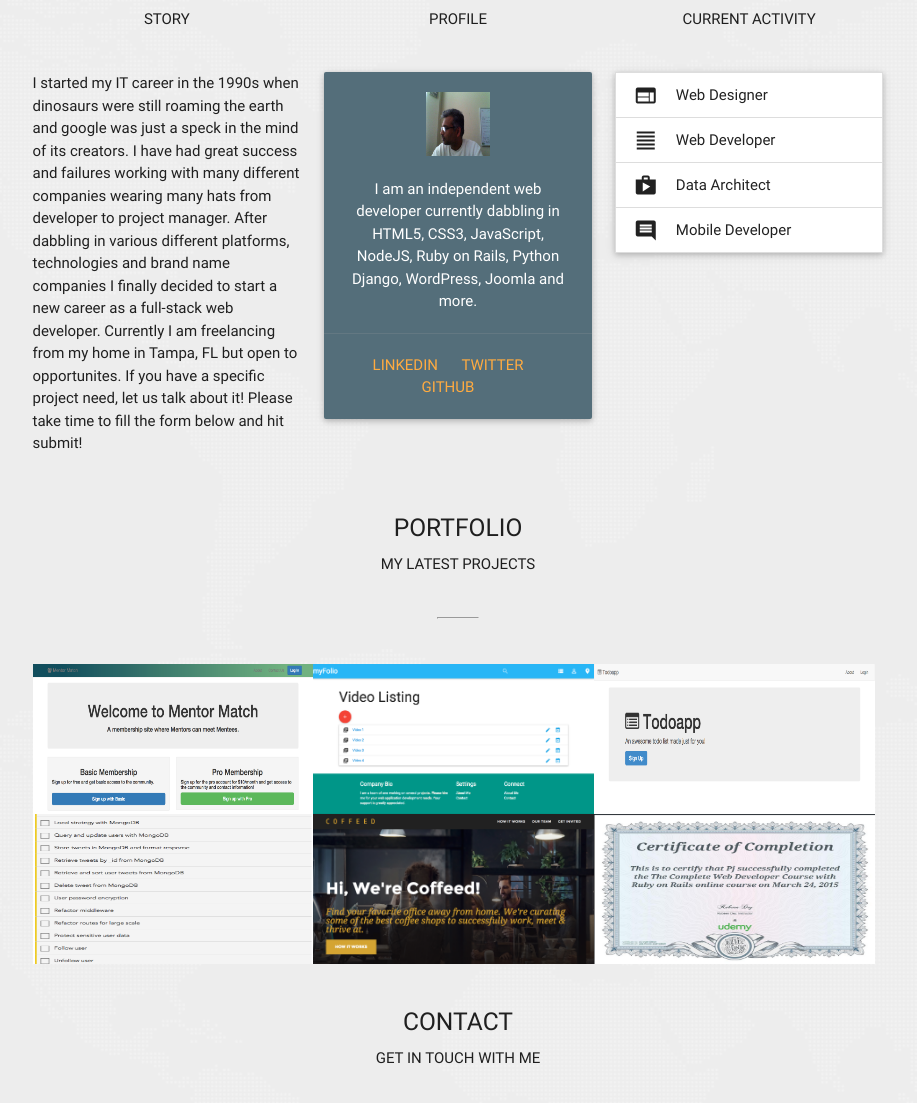
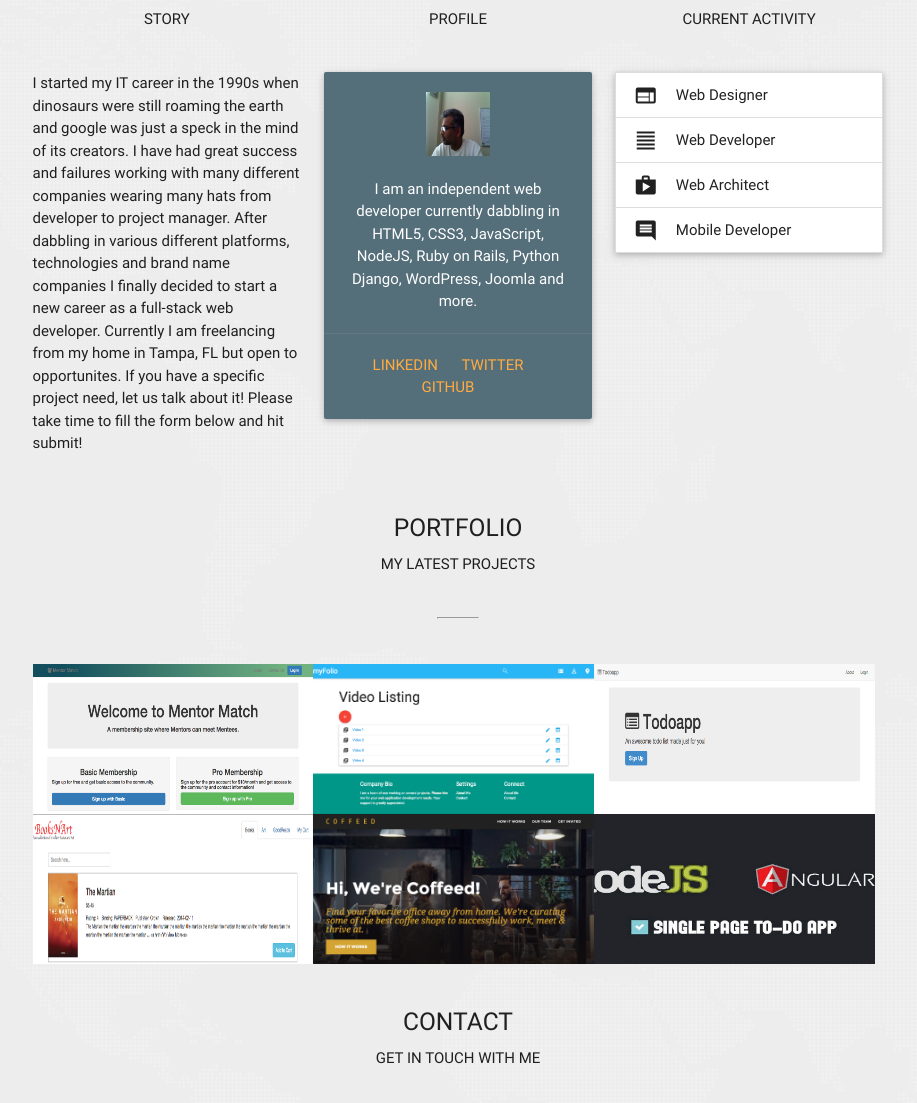
Before and after one commit to papajo/myFolio, a plain HTML site: page index.html in a window 1280 px wide. Shown: the part 791-1894 px from the top of the page, without its empty margins (182-1099 px from the left). Drawn offline with nearby package versions, Linux system fonts and the light colour scheme; files whose address does not match are found by name.

Commit message:
Some Updates in index

```diff
--- a/index.html
+++ b/index.html
@@ -50,7 +50,7 @@
                 <div class="collapsible-body"><p>Description coming soon</p></div>
               </li>
               <li>
-                <div class="collapsible-header"><i class="mdi-av-play-shopping-bag"></i>Data Architect</div>
+                <div class="collapsible-header"><i class="mdi-av-play-shopping-bag"></i>Web Architect</div>
                 <div class="collapsible-body"><p>Description coming soon</p></div>
               </li>
               <li>
@@ -73,9 +73,9 @@
             <img class="materialboxed pbox" src="images/MentorMatchApp.png">
             <img class="materialboxed pbox" src="images/VideoApp.png">
             <img class="materialboxed pbox" src="images/TodoApp.png">
-            <img class="materialboxed pbox" src="images/TwitterCloneApp.png">
+            <img class="materialboxed pbox" src="images/bookcartApp.png">
             <img class="materialboxed pbox" src="images/CoffeedApp.png">
-            <img class="materialboxed pbox" src="images/certweb.png">
+            <img class="materialboxed pbox" src="images/singlePageApp.png">
           </div>
         </div>
       </div>
```
Also changed, not shown: images/bookCartApp.png (added), images/singlePageApp.png (added).
